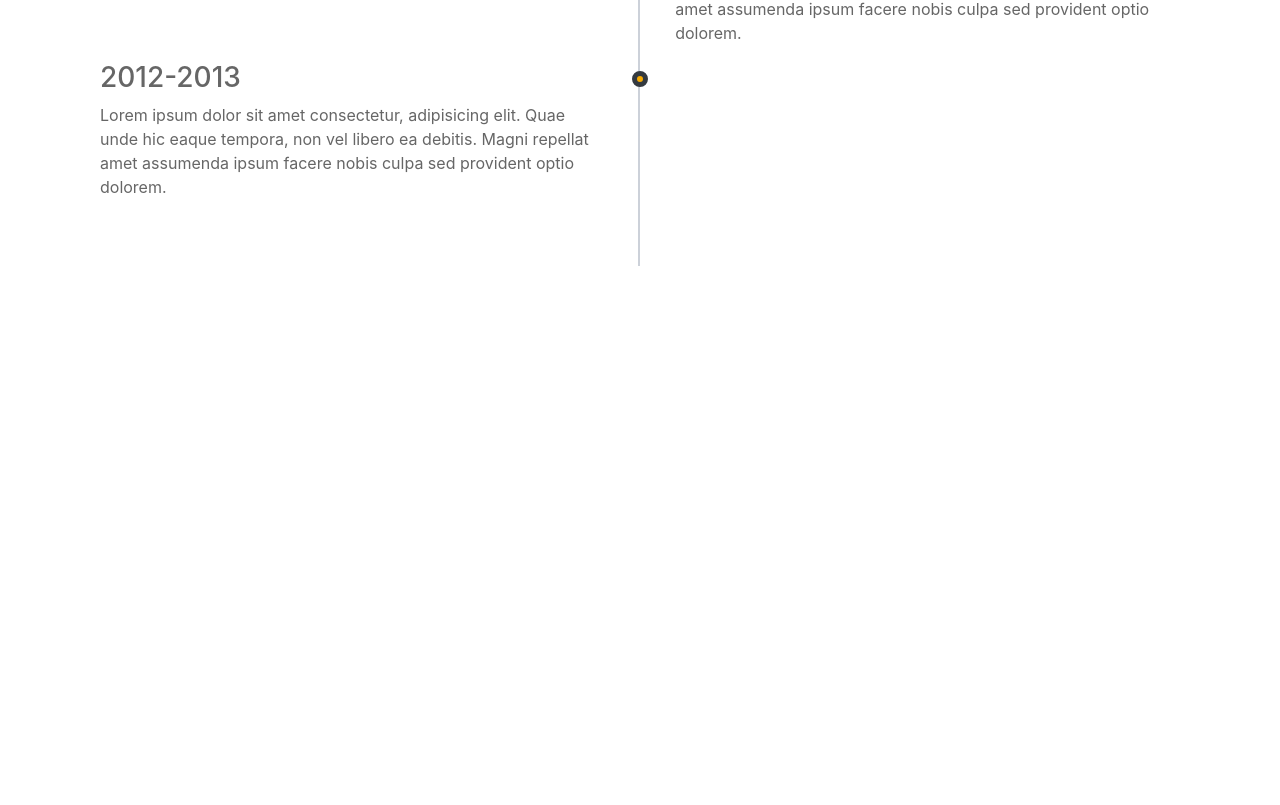
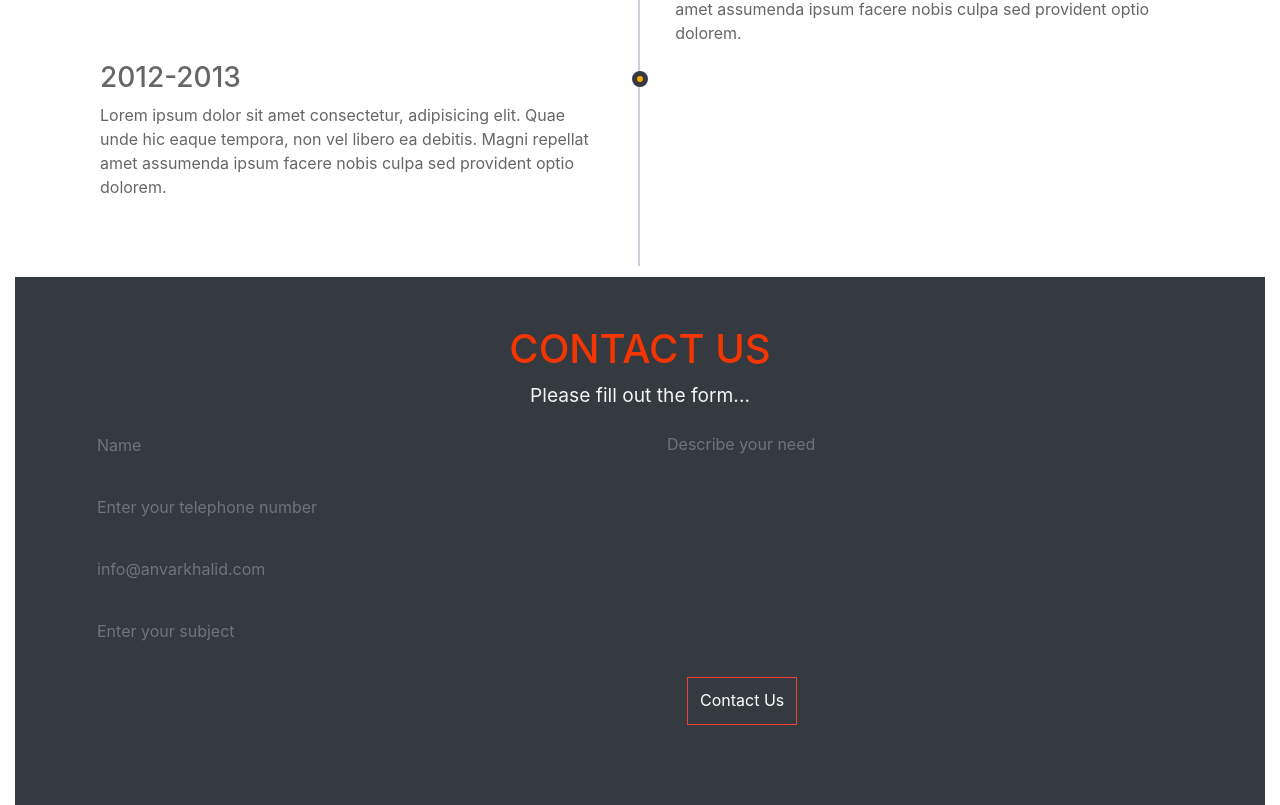
Before and after one commit to Ainourr/potfolio-react, a React (Create React App) app: page / in a window 1280 px wide. Shown: the part 1966-2771 px from the top of the page. Before the commit the page ends 2243 px from the top, so only its background shows below. Built offline with nearby package versions, Linux system fonts and the light colour scheme.

Commit message:
contactus yaradildi

```diff
--- a/package.json
+++ b/package.json
@@ -7,6 +7,7 @@
     "@testing-library/react": "^11.2.7",
     "@testing-library/user-event": "^12.8.3",
     "bootstrap": "^4.5.3",
+    "emailjs-com": "^3.2.0",
     "react": "^17.0.2",
     "react-dom": "^17.0.2",
     "react-scripts": "4.0.3",
--- a/src/App.css
+++ b/src/App.css
@@ -290,3 +290,76 @@
 
     }
 }
+
+
+/* contact us komponenti stil */
+
+.contacts {
+    background-color: var(--primary-dark);
+    padding:3rem 0;
+}
+
+.contacts h1 {
+    color: var(--primary-hover-red);
+    padding-left: 1.3rem 0;
+    text-transform: uppercase;
+}
+
+.contacts p {
+    color: var(--primary-light-grey);
+    font-size: 1.2rem;
+}
+
+/*  contacts input */
+
+.contacts input, .contacts textarea {
+    background:none;
+    border: none;
+    resize: none;
+    box-sizing: border-box;
+    color: var(--primary-hover-red);
+    outline: none !important;
+}
+
+.contacts input:focus, .contacts textarea:focus{
+    background:transparent;
+    border-bottom: 0.125rem solid var(--primary-dark-grey);
+}
+
+.contacts textarea {
+    height: 12.2rem !important;
+}
+
+.contact-btn {
+    margin: 1rem 0 0 0;
+}
+
+.btn-main-offer {
+    border: 1px solid var(--primary-red);
+    margin: 2rem;
+    padding: 0.625rem 0.75rem 0.75rem 0.75rem;
+    color:var(--primary-white);
+    background:none;
+
+}
+
+.btn-main-offer:hover {
+    background-color: var(--primary-hover-red);
+    transition: 1s ease-in-out;
+}
+
+.line {
+    position: relative;
+    top: -0.7rem;
+    width: 0;
+    height: 0.125rem;
+    background-color: var(--primary-orange);
+    display: inline-block;
+}
+
+input:focus+.line, textarea:focus+.line {
+    width: 100%;
+    transition: width .5s ease-in-out;
+}
+
+/* footer stilllleriiiii */
--- a/src/App.js
+++ b/src/App.js
@@ -8,6 +8,7 @@
 import AboutMe from './components/AboutMe'
 // import Services from './components/Services'
 import Experience from './components/Experience'
+import Contactus from './components/Contactus'
 
 function App() {
   return (
@@ -18,6 +19,7 @@
     <AboutMe />
     {/* <Services /> */}
     <Experience />
+    <Contactus />
 
     </div>
   );
--- /dev/null
+++ b/src/components/Contactus.jsx
@@ -0,0 +1,106 @@
+import React,{ useRef } from 'react'
+import emailjs from 'emailjs-com'
+
+const Contactus = () => {
+
+    const form = useRef();
+
+  const sendEmail = (e) => {
+    e.preventDefault();
+
+    const serviceID = 'service_wx4u87q'
+    const templateID = 'template_c5swiqc'
+    const userID = 'user_XSVgRv73Ciboc6WRBgZW2'
+
+    emailjs.sendForm(serviceID, templateID, form.current, userID)
+      .then((result) => {
+          console.log(result.text);
+      }, (error) => {
+          console.log(error.text);
+      });
+      form.current.reset()
+  };
+    return (
+        <div className='contacts'>
+            <div className='text-center'>
+                <h1>Contact us</h1>
+                <p>Please fill out the form...</p>
+            </div>
+
+            <div className='container'>
+                <form ref={form} onSubmit={sendEmail}>
+                    <div className='row'>
+                        <div className='col-md-6 col-xs-12'>
+                        {/* name input */}
+                        <div className='text-center'>
+                            <input
+                            type="text"
+                            className='form-control'
+                            placeholder='Name'
+                            name='name'
+                            />
+                            <div className='line'></div>
+                        </div>
+
+                        {/* phone input */}
+                        <div className='text-center'>
+                            <input
+                            type="text"
+                            className='form-control'
+                            placeholder='Enter your telephone number'
+                            name='phone'
+                            />
+                            <div className='line'></div>
+                        </div>
+
+                        {/* email */}
+
+                        <div className='text-center'>
+                            <input
+                            type="email"
+                            className='form-control'
+                            placeholder='info@anvarkhalid.com'
+                            name='email'
+                            />
+                            <div className='line'></div>
+                        </div>
+                        {/* subject */}
+
+                        <div className='text-center'>
+                            <input
+                            type="text"
+                            className='form-control'
+                            placeholder='Enter your subject'
+                            name='subject'
+                            />
+                            <div className='line'></div>
+                        </div>
+                        {/* ---  */}
+                        </div>
+
+                        {/* sutunun sag terefi */}
+                        <div className='col-md-6 col-xs-12'>
+                            {/* message */}
+                            <div className='text-center'>
+                                <textarea
+                                type="text"
+                                className='form-control'
+                                placeholder='Describe your need'
+                                name='message'
+
+
+                                />
+                                <div className='line'></div>
+                            </div>
+                            <button className='btn-main-offer contact-btn' type='submit'>Contact Us</button>
+                        </div>
+
+                    </div>
+                </form>
+            </div>
+
+        </div>
+    )
+}
+
+export default Contactus
```
Also changed, not shown: 1 other file (tests, documents, lock files or other folders).
